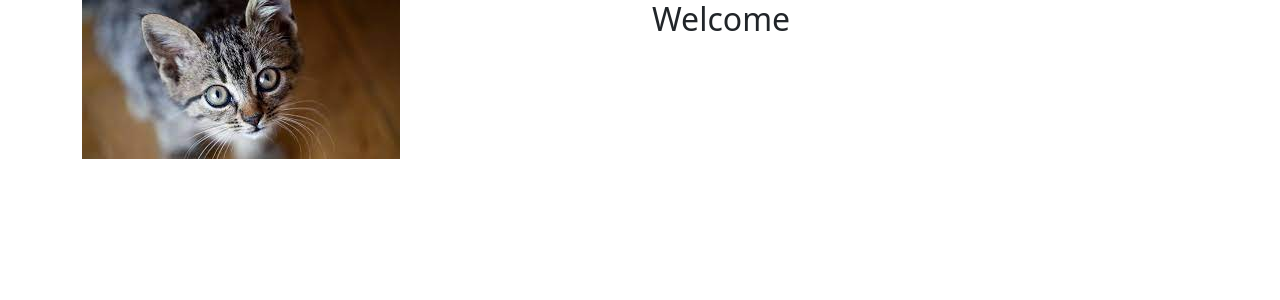
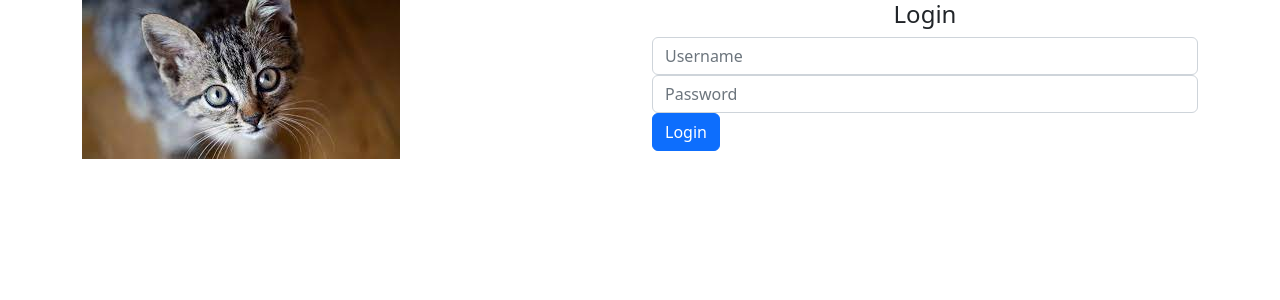
Before and after one commit to JayJatoba/alura-angular-good-practices, an Angular app in the folder cats_book/: page /home in a window 1280 px wide. Shown: the top 300 px of the page. Built offline with nearby package versions, Linux system fonts and the light colour scheme.

Commit message:
login module

```diff
--- a/cats_book/src/app/home/home.component.html
+++ b/cats_book/src/app/home/home.component.html
@@ -8,7 +8,7 @@
       />
     </div>
     <div class="col-md-6">
-      <h2>Welcome</h2>
+      <router-outlet></router-outlet>
     </div>
   </div>
 </div>
--- a/cats_book/src/app/home/home.module.ts
+++ b/cats_book/src/app/home/home.module.ts
@@ -3,9 +3,10 @@
 
 import { HomeRoutingModule } from './home-routing.module';
 import { HomeComponent } from './home.component';
+import { LoginComponent } from './login/login.component';
 
 @NgModule({
-  declarations: [HomeComponent],
+  declarations: [HomeComponent, LoginComponent],
   imports: [CommonModule, HomeRoutingModule],
   exports: [HomeComponent],
 })
--- /dev/null
+++ b/cats_book/src/app/home/login/login.component.html
@@ -0,0 +1,11 @@
+<h4 class="text-center">Login</h4>
+<form class="form md-4">
+  <div class="form-group">
+    <input class="form-control" placeholder="Username" />
+  </div>
+  <div class="form-group">
+    <input type="password" class="form-control" placeholder="Password" />
+  </div>
+
+  <button type="submit" class="btn btn-primary btn-block">Login</button>
+</form>
```
Also changed, not shown: cats_book/src/app/home/home-routing.module.ts (+7 -0 lines), cats_book/src/app/home/login/login.component.ts (added, +10 -0 lines), cats_book/src/app/home/login/login.component.css (added), 1 other file (tests, documents, lock files or other folders).
